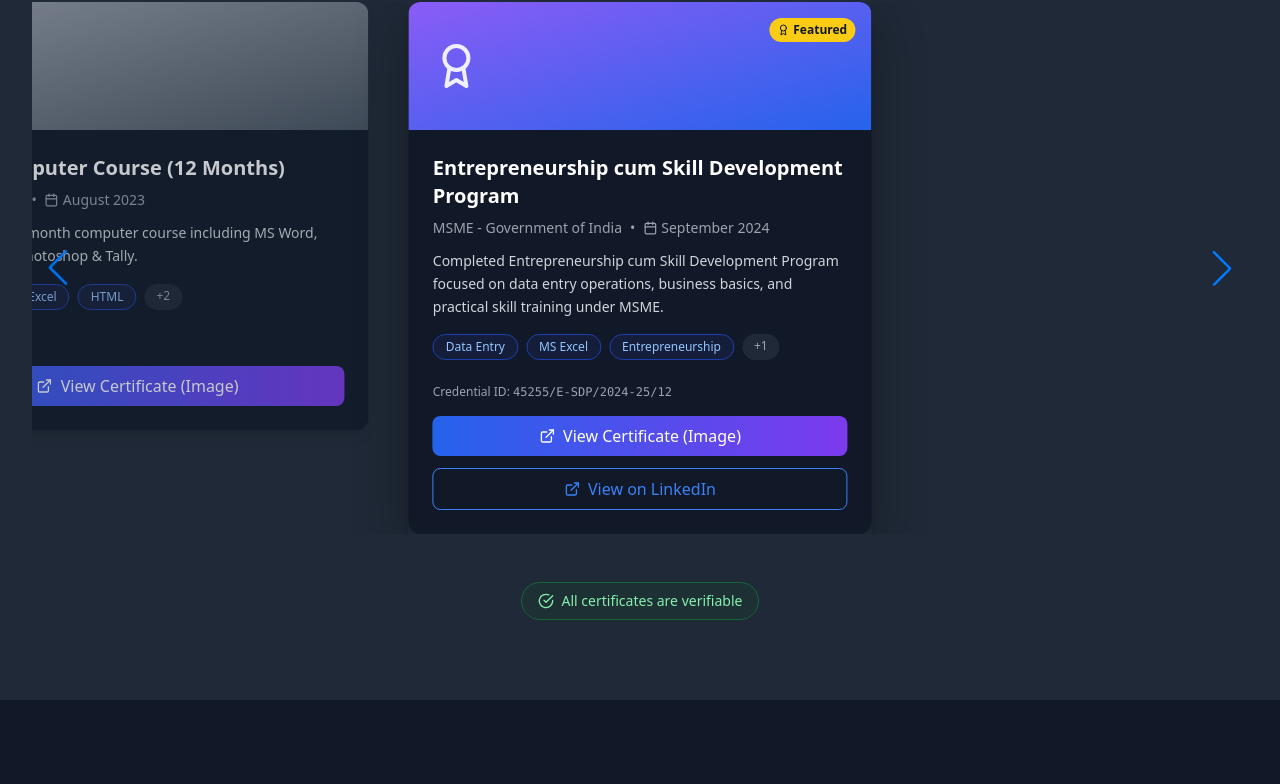
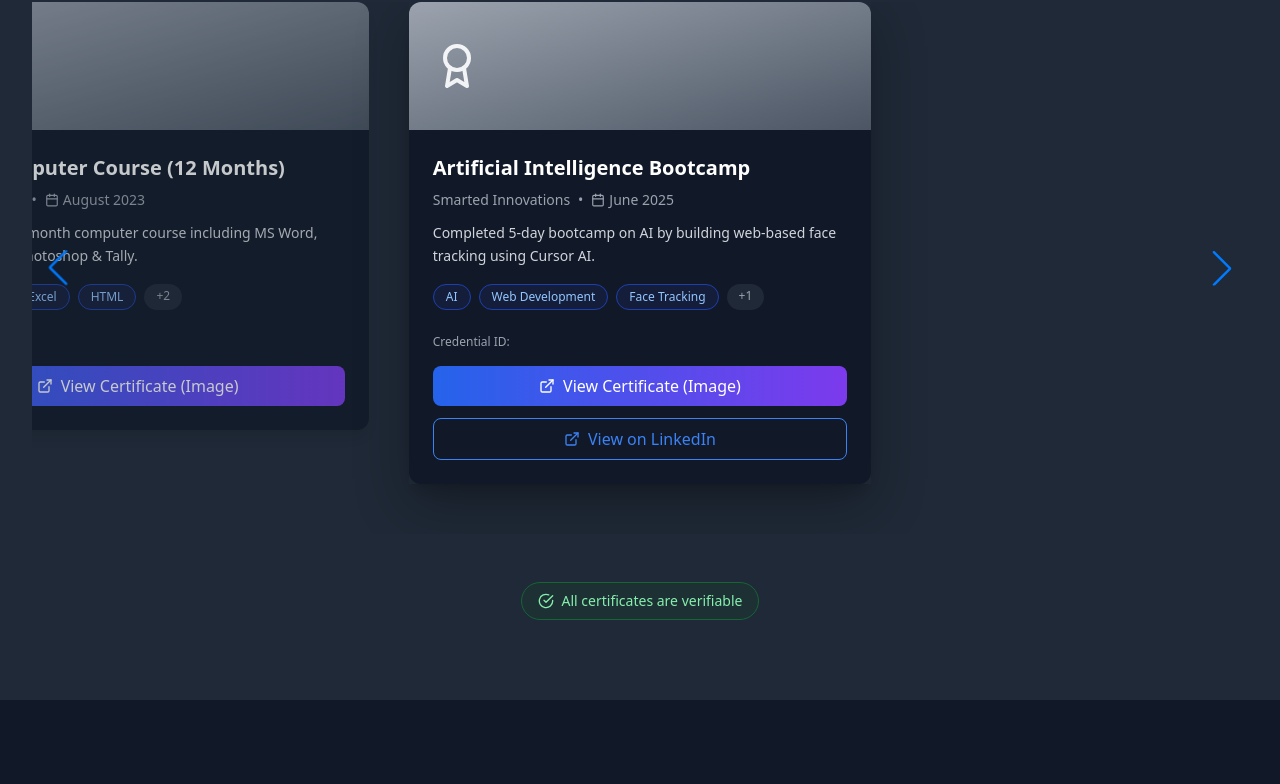
Before and after one commit to Ayushbangwal/Portfolio-website, a React (Create React App) app: page / in a window 1280 px wide. Shown: the part 2830-3614 px from the top of the page. Built offline with nearby package versions, Linux system fonts and the light colour scheme; the HTML template or start-up script is replaced by a standard one.

Commit message:
Added new AI certificate and improved carousel UI

```diff
--- a/src/components/Certificates.js
+++ b/src/components/Certificates.js
@@ -8,6 +8,7 @@ import { Autoplay } from 'swiper/modules';
 import { Award, Calendar, ExternalLink, CheckCircle } from 'lucide-react';
 import cer1 from "../assets/cer1.pdf";
 import cer2 from '../assets/cer2.jpeg';
+import cer3 from '../assets/cer3.pdf';
 
 const Certificates = () => {
   const certificates = [
@@ -32,7 +33,18 @@ const Certificates = () => {
     description: "Completed 12-month computer course including MS Word, Excel, HTML, Photoshop & Tally.",
     skills: ["MS Word", "Excel", "HTML", "Photoshop", "Tally"],
     featured: false
-  }
+  },
+  {
+  id: 3,
+  title: "Artificial Intelligence Bootcamp",
+  issuer: "Smarted Innovations",
+  date: "June 2025",
+  certificateUrl: cer3,
+  description: "Completed 5-day bootcamp on AI by building web-based face tracking using Cursor AI.",
+  skills: ["AI", "Web Development", "Face Tracking", "Cursor AI"],
+  featured: false,
+  linkedin: "https://www.linkedin.com/posts/ayush-bangwal-a1412a323_activity-7341842529924882432-Sd2r?utm_source=social_share_send&utm_medium=member_desktop_web&rcm=ACoAAFG15zABG77lUmmdl0dsJtNydUpCsXeBYVI"
+}
   ];
 
   const containerVariants = {
```
Also changed, not shown: 1 other file (tests, documents, lock files or other folders).
